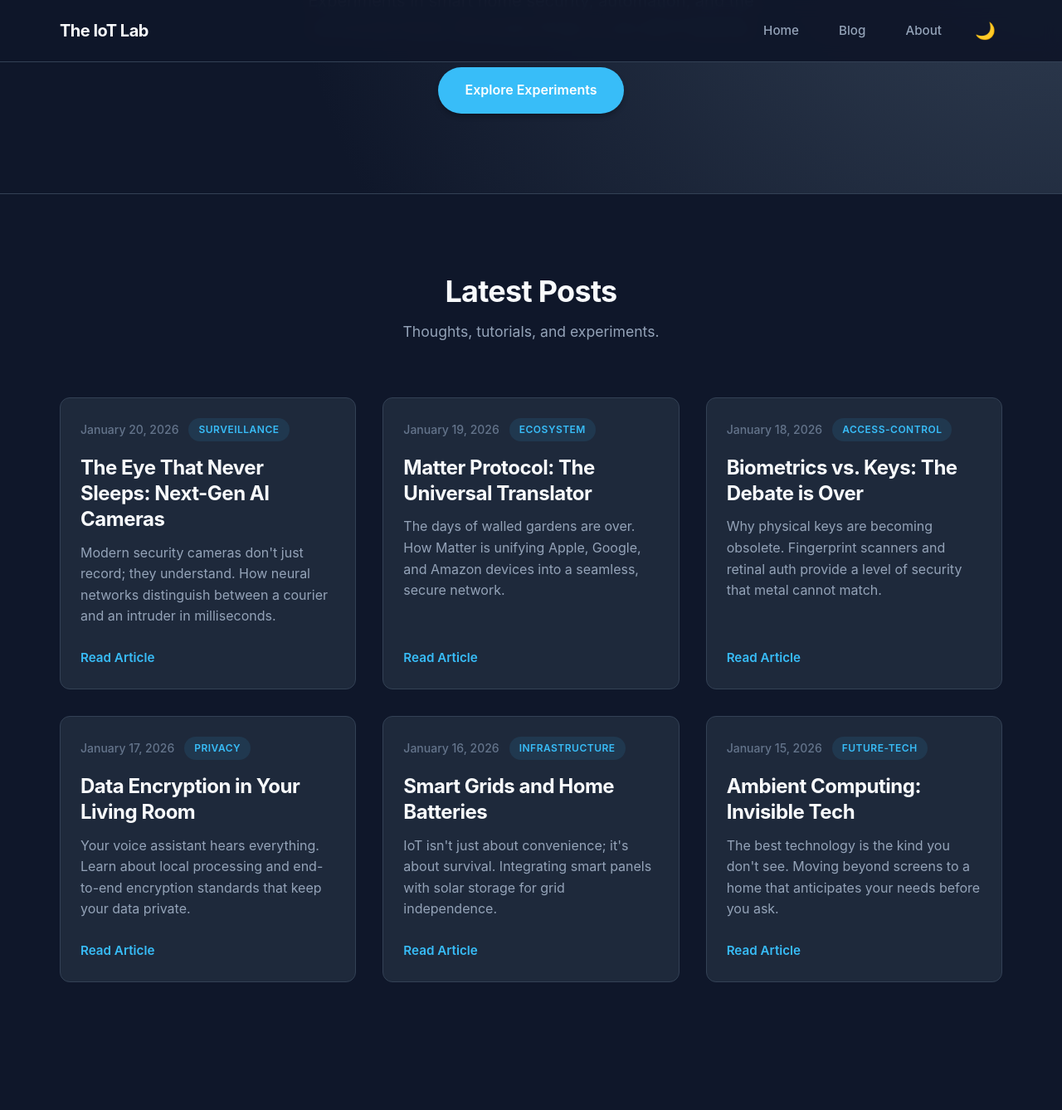
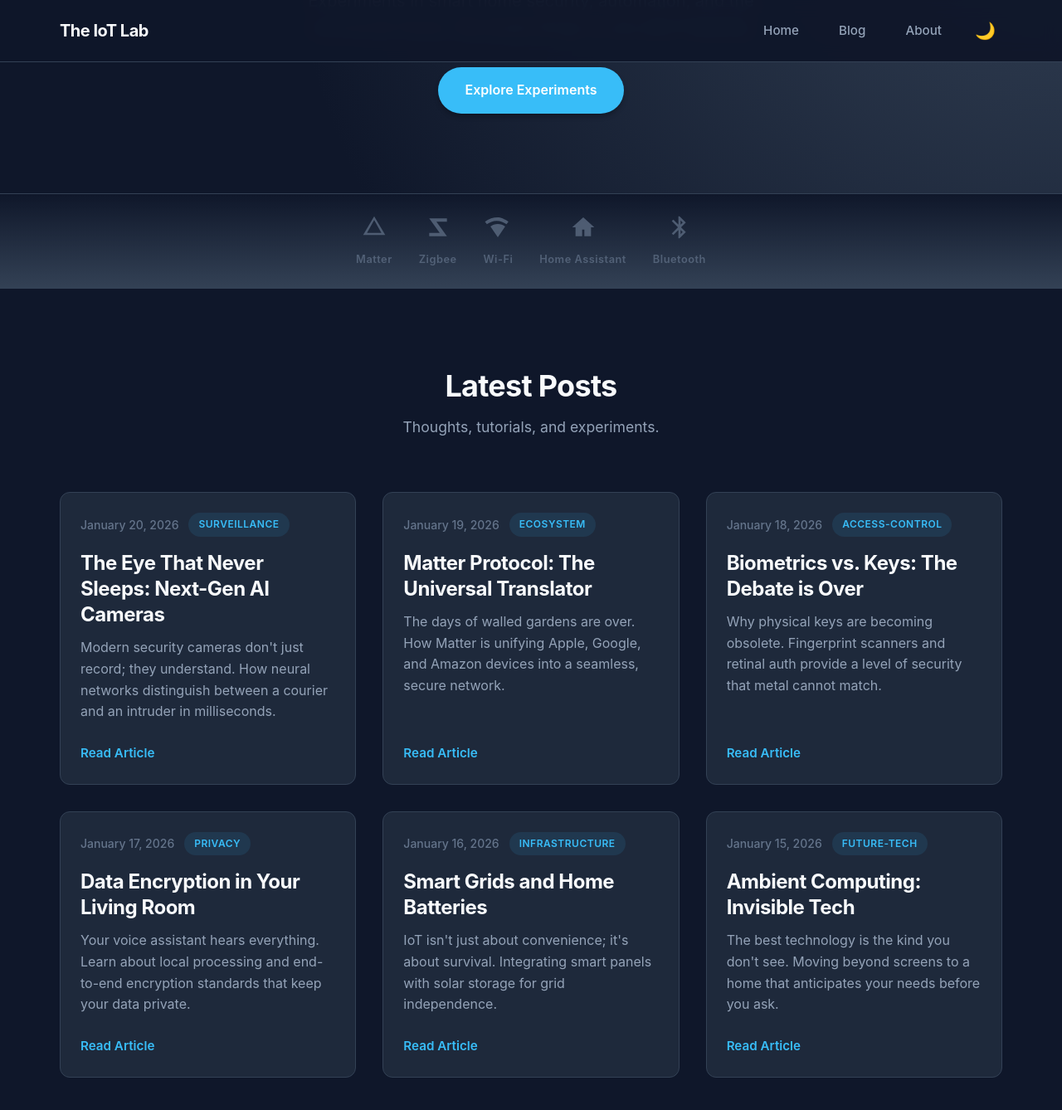
Before and after one commit to Zayeen/euro.github.io, a Jekyll site: the page built from index.html, in a window 1280 px wide and 1400 px high, scrolled down 263 px. Shown: the top 1338 px of the window at 83% size. Built offline with Jekyll 4.4.1, drawn with Linux system fonts in a browser that asks for light colours; the list of posts is cut into pages by our own code.

Commit message:
Restore Tech Stack section

```diff
--- a/assets/css/main.css
+++ b/assets/css/main.css
@@ -239,6 +239,64 @@
     color: white;
 }
 
+
+/* ===================================
+   Tech Stack Logos
+   =================================== */
+.tech-stack {
+    padding: 1.5rem 0;
+    background: var(--bg-hover); /* Alternate background */
+    background: linear-gradient(to bottom, var(--bg-dark), var(--bg-hover));
+    border-bottom: 1px solid var(--border);
+}
+
+.tech-grid {
+    display: flex;
+    justify-content: center;
+    gap: 2rem;
+    flex-wrap: wrap;
+    max-width: 1000px;
+    margin: 0 auto;
+    padding: 0 1rem;
+}
+
+.tech-item {
+    display: flex;
+    flex-direction: column;
+    align-items: center;
+    gap: 0.75rem;
+    color: var(--text-muted);
+    transition: var(--transition);
+    opacity: 0.7;
+    cursor: default;
+}
+
+.tech-item:hover {
+    color: var(--primary);
+    transform: translateY(-5px);
+    opacity: 1;
+}
+
+.tech-icon {
+    width: 32px;
+    height: 32px;
+}
+
+.tech-item span {
+    font-size: 0.8rem;
+    font-weight: 600;
+    letter-spacing: 0.5px;
+}
+
+@media (max-width: 600px) {
+    .tech-grid {
+        gap: 1.5rem;
+    }
+    .tech-icon {
+        width: 28px;
+        height: 28px;
+    }
+}
 
 /* ===================================
    Blog Section
--- a/index.html
+++ b/index.html
@@ -11,6 +11,35 @@
     </div>
 </section>
 
+<section class="tech-stack">
+    <div class="tech-grid">
+        <div class="tech-item" title="Matter">
+            <!-- Matter Logo (Simplified) -->
+            <svg viewBox="0 0 24 24" fill="currentColor" class="tech-icon"><path d="M12 2L2 19h20L12 2zm0 3.5L18.5 17H5.5L12 5.5z"/></svg>
+            <span>Matter</span>
+        </div>
+        <div class="tech-item" title="Zigbee">
+            <!-- Zigbee (Z shape) -->
+            <svg viewBox="0 0 24 24" fill="currentColor" class="tech-icon"><path d="M4 4h16v3h-9.5l9.5 13H4v-3h9.5L4 4z"/></svg>
+            <span>Zigbee</span>
+        </div>
+        <div class="tech-item" title="Wi-Fi">
+            <!-- Wi-Fi -->
+            <svg viewBox="0 0 24 24" fill="currentColor" class="tech-icon"><path d="M12 3C7.79 3 3.7 4.41.38 7l1.79 2.15C4.54 7.38 7.57 6.1 11 6.1c3.43 0 6.46 1.28 8.83 3.05L21.62 7C18.3 4.41 14.21 3 12 3zm0 6c-2.48 0-4.8.84-6.66 2.25L12 21l6.66-9.75C16.8 9.84 14.48 9 12 9z"/></svg>
+            <span>Wi-Fi</span>
+        </div>
+        <div class="tech-item" title="Home Assistant">
+            <!-- Home Assistant (Simple House) -->
+            <svg viewBox="0 0 24 24" fill="currentColor" class="tech-icon"><path d="M12 3L2 12h3v8h6v-6h2v6h6v-8h3L12 3z"/></svg>
+            <span>Home Assistant</span>
+        </div>
+        <div class="tech-item" title="Bluetooth">
+            <!-- Bluetooth -->
+            <svg viewBox="0 0 24 24" fill="currentColor" class="tech-icon"><path d="M17.71 7.71L12 2h-1v7.59L6.41 5 5 6.41 10.59 12 5 17.59 6.41 19 11 14.41V22h1l5.71-5.71-4.3-4.29 4.3-4.29zM13 5.83l1.88 1.88L13 9.59V5.83zm1.88 10.46L13 18.17v-3.76l1.88 1.88z"/></svg>
+            <span>Bluetooth</span>
+        </div>
+    </div>
+</section>
 
 <section class="blog-section" id="blog">
     <div class="section-header">
```
